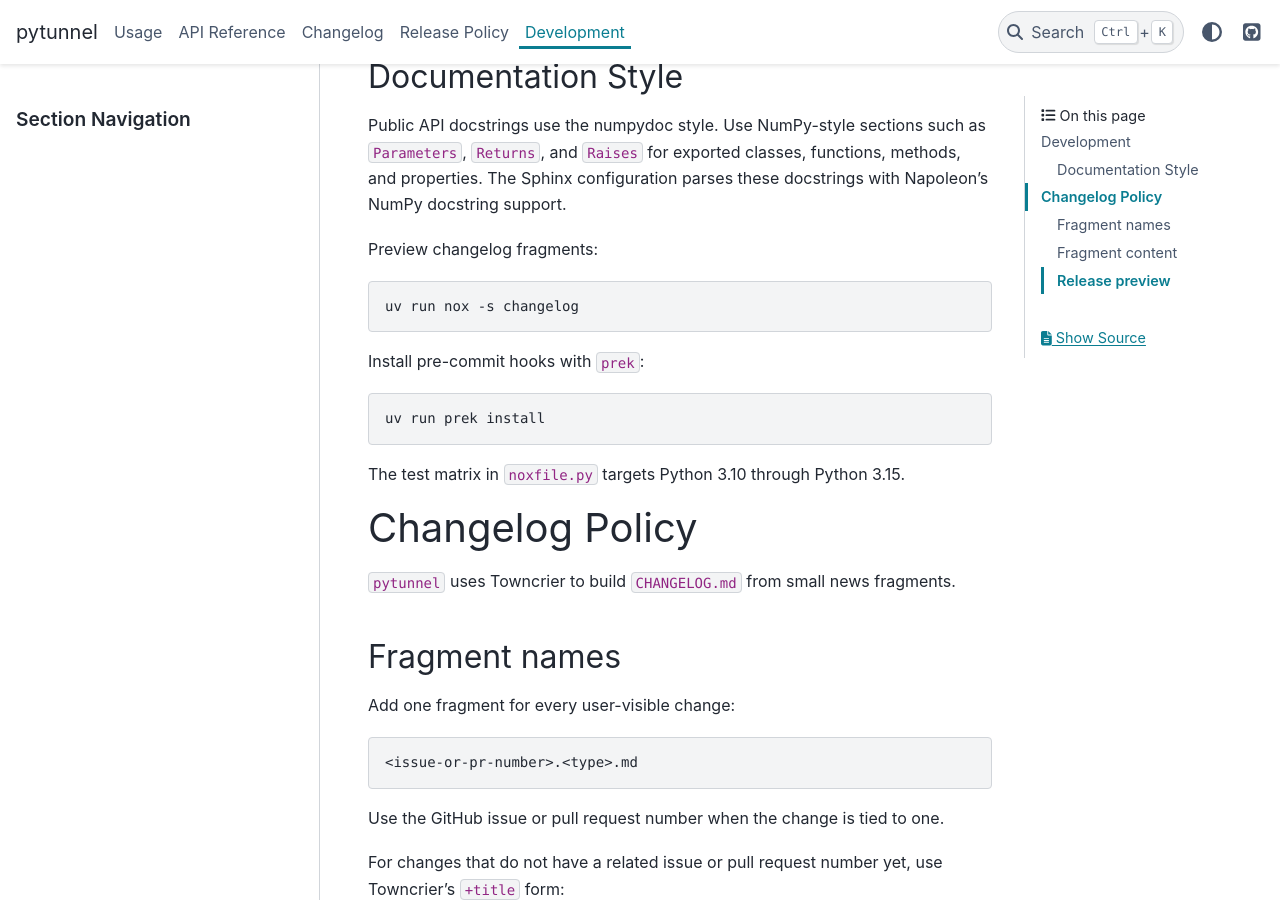
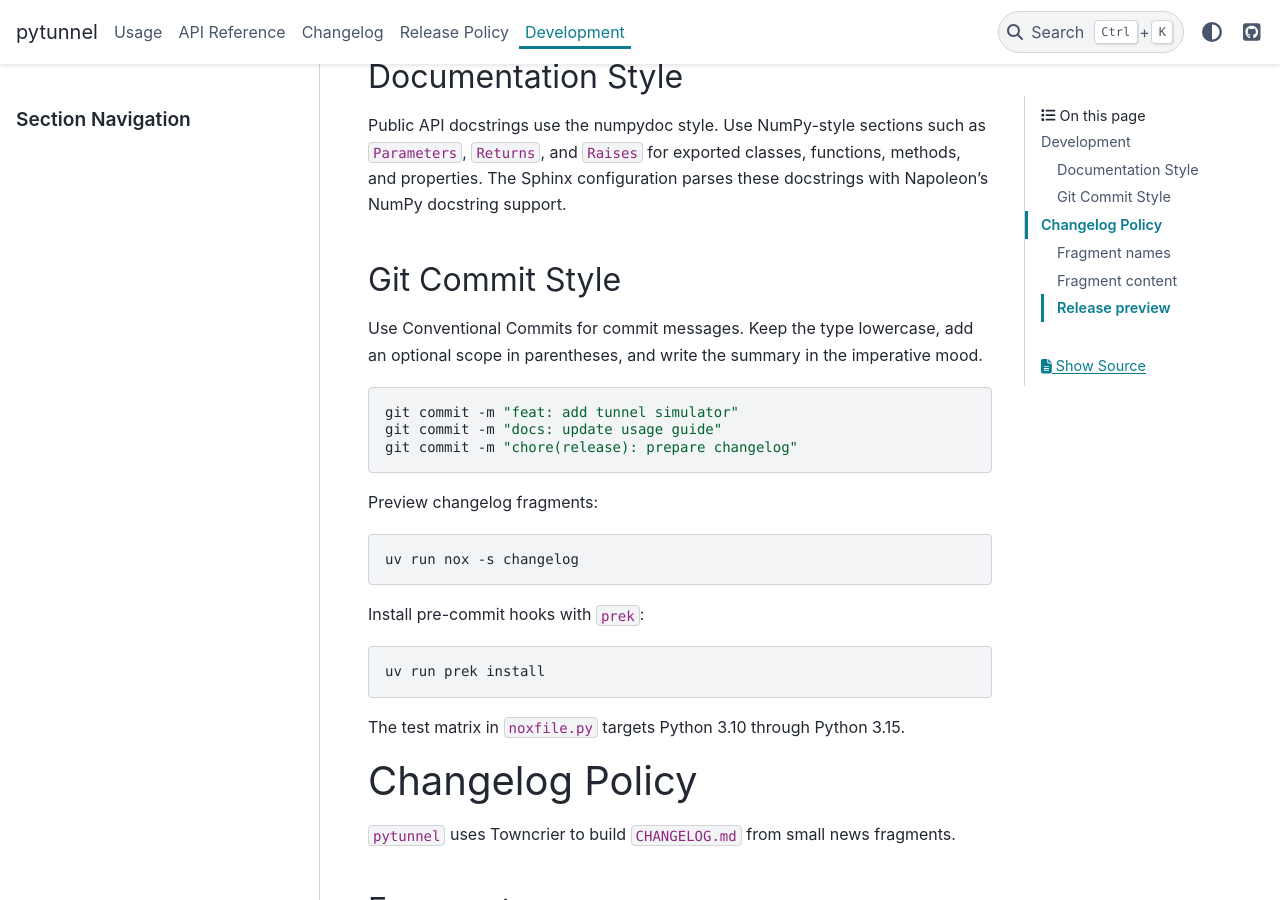
Before and after one commit to couger01/pytunnel, a Sphinx documentation site: the page built from docs/development.md, in a window 1280 px wide and 900 px high, scrolled down 698 px. Built offline with Sphinx 7.4.7 and the PyData theme 0.15.4, drawn with Linux system fonts in a browser that asks for light colours.

Commit message:
chore: document commit style and simplify changelog preview
Add Conventional Commits guidance to the development docs and update the
changelog nox session to run the draft preview without a fixed version.

````diff
--- a/docs/development.md
+++ b/docs/development.md
@@ -35,6 +35,17 @@
 properties. The Sphinx configuration parses these docstrings with Napoleon's NumPy
 docstring support.
 
+## Git Commit Style
+
+Use Conventional Commits for commit messages. Keep the type lowercase, add an
+optional scope in parentheses, and write the summary in the imperative mood.
+
+```bash
+git commit -m "feat: add tunnel simulator"
+git commit -m "docs: update usage guide"
+git commit -m "chore(release): prepare changelog"
+```
+
 Preview changelog fragments:
 
 ```bash
--- a/noxfile.py
+++ b/noxfile.py
@@ -72,7 +72,7 @@
         "--frozen",
         env={"UV_PROJECT_ENVIRONMENT": session.virtualenv.location},
     )
-    session.run("towncrier", "build", "--draft", "--version", "0.1.0")
+    session.run("towncrier", "build", "--draft")
 
 
 @nox.session
````
